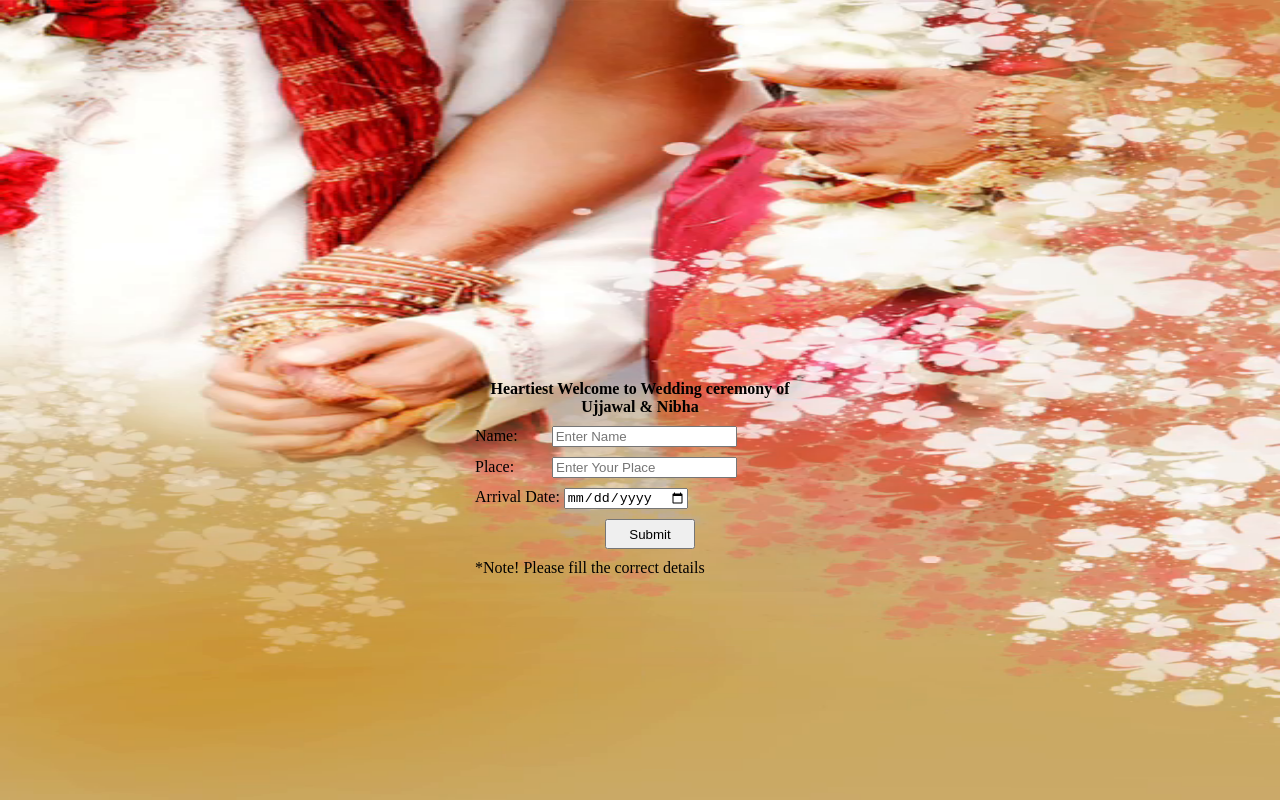
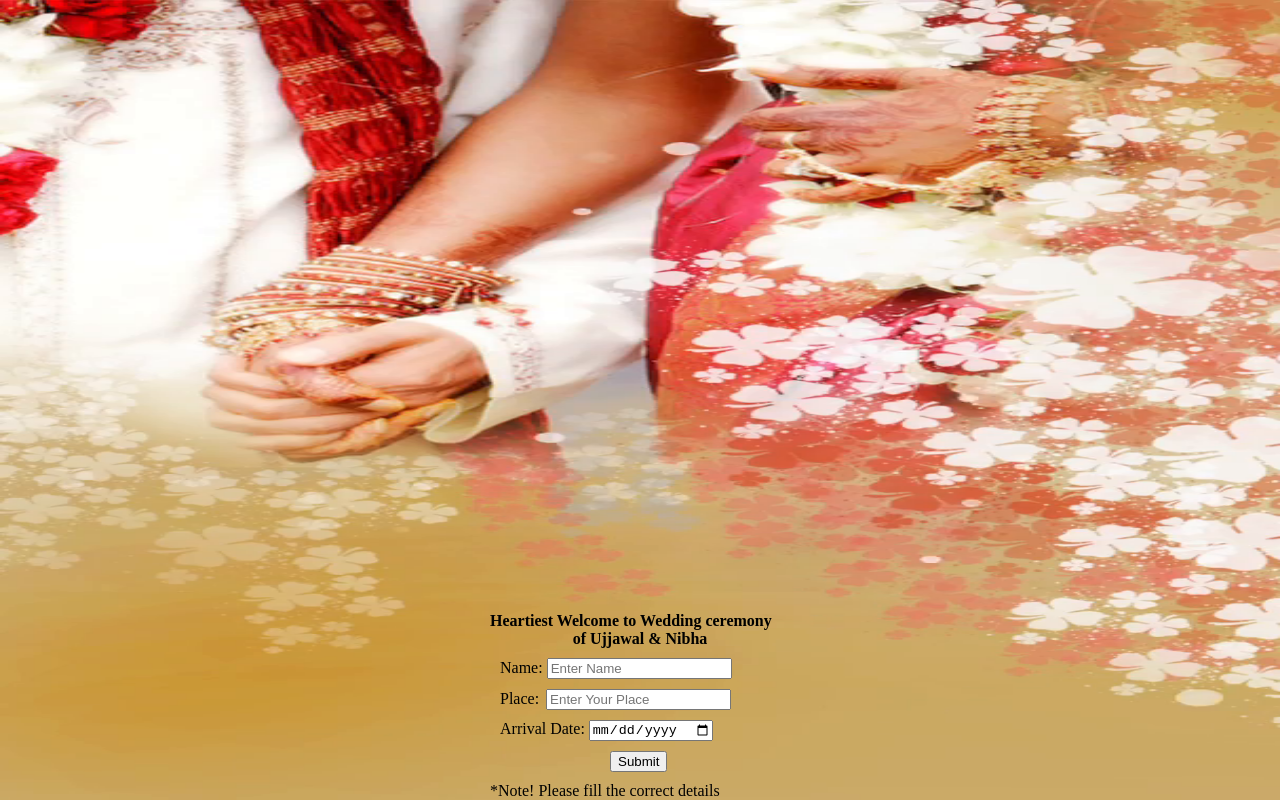
Before and after one commit to ujjawal341/weddingInv, a plain HTML site: page index.html in a window 1280 px wide. Drawn offline with Linux system fonts and the light colour scheme.

Commit message:
css updated!

```diff
--- a/index.css
+++ b/index.css
@@ -10,11 +10,26 @@
 }
 
 .form-data {
-  justify-content: center;
-  width: 350px;
-  margin: 380px auto 0px auto;
+  position:absolute;
+    width:300px;
+    /* height:300px; */
+    /* background:#063; */
+    bottom:0px;
+    right:25%;
+    left:50%;
+    margin-left:-150px;
 }
-.name-field,
+.widthdiv{
+  margin: 10px;
+}
+#send-submit{
+  margin-left: 120px;
+  margin-bottom: 10px;
+}
+#place {
+  margin-left: 3px;
+}
+/* .name-field,
 .date-field,
 .place-field {
   display: block;
@@ -23,9 +38,7 @@
 #name {
   margin-left: 30px;
 }
-#place {
-  margin-left: 34px;
-}
+
 #send-submit {
   margin-left: 140px;
   height: 30px;
@@ -41,4 +54,4 @@ h4 {
 #welMessage {
   margin: 10px;
   color: white;
-}
+} */
--- a/index.html
+++ b/index.html
@@ -11,16 +11,16 @@
     <div class="parent">
       <div class="form-data">
         <form id="post-contact" method="POST">
-          <h4>Heartiest Welcome to Wedding ceremony of Ujjawal & Nibha</h4>
-          <div class="name-field">
+          <h4>Heartiest Welcome to Wedding ceremony <h4 style="text-align: center;"> of Ujjawal & Nibha</h4></h4>
+          <div class="widthdiv name-field">
             <label for="name">Name:</label>
             <input type="text" id="name" placeholder="Enter Name" required />
           </div>
-          <div class="place-field">
+          <div class="widthdiv place-field">
             <label for="place"> Place:</label>
             <input type="text" id="place" placeholder="Enter Your Place" required />
           </div>
-          <div class="date-field">
+          <div class="widthdiv date-field">
             <label for="invt-date">Arrival Date:</label>
             <input
               type="date"
```
